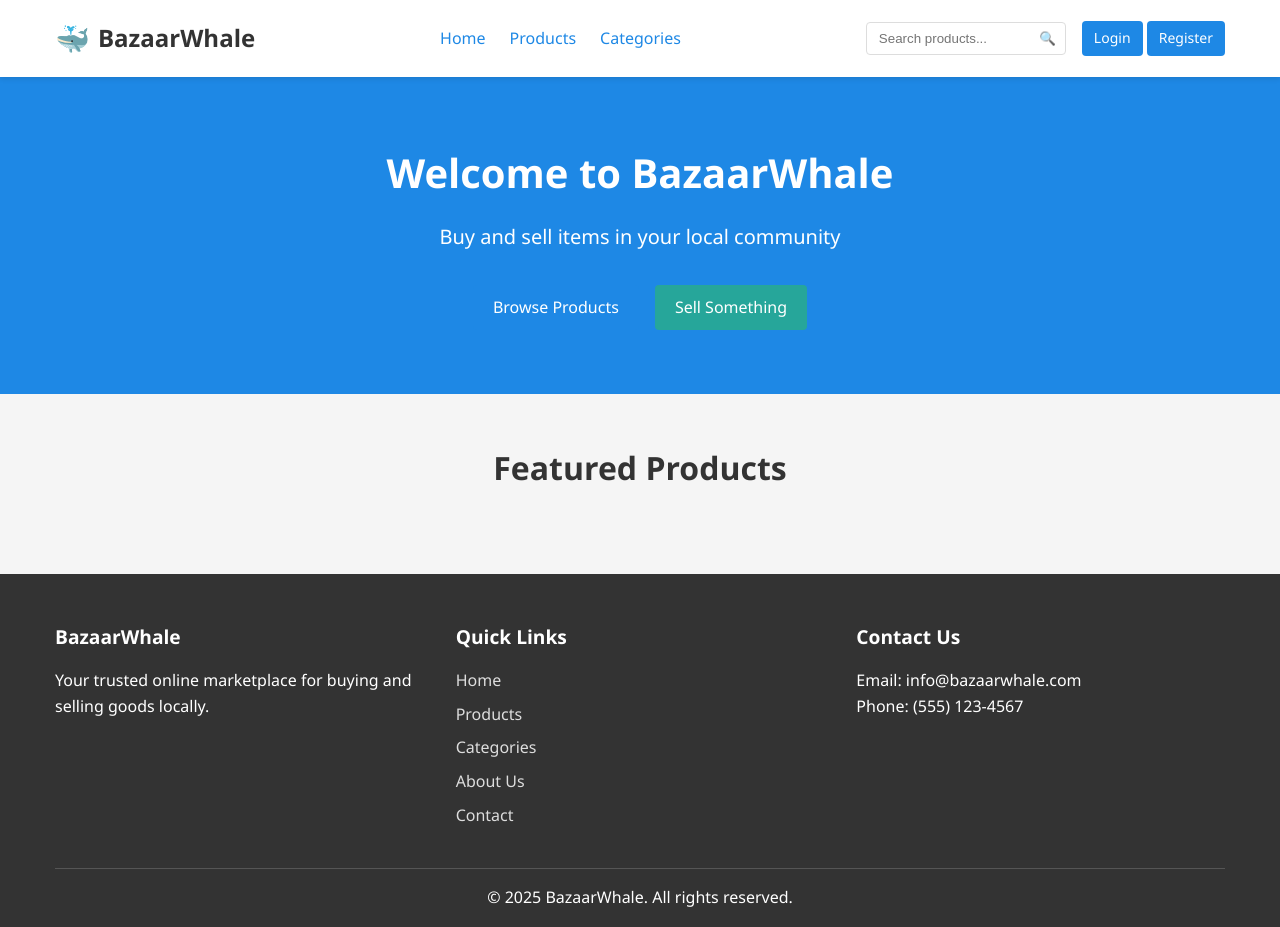
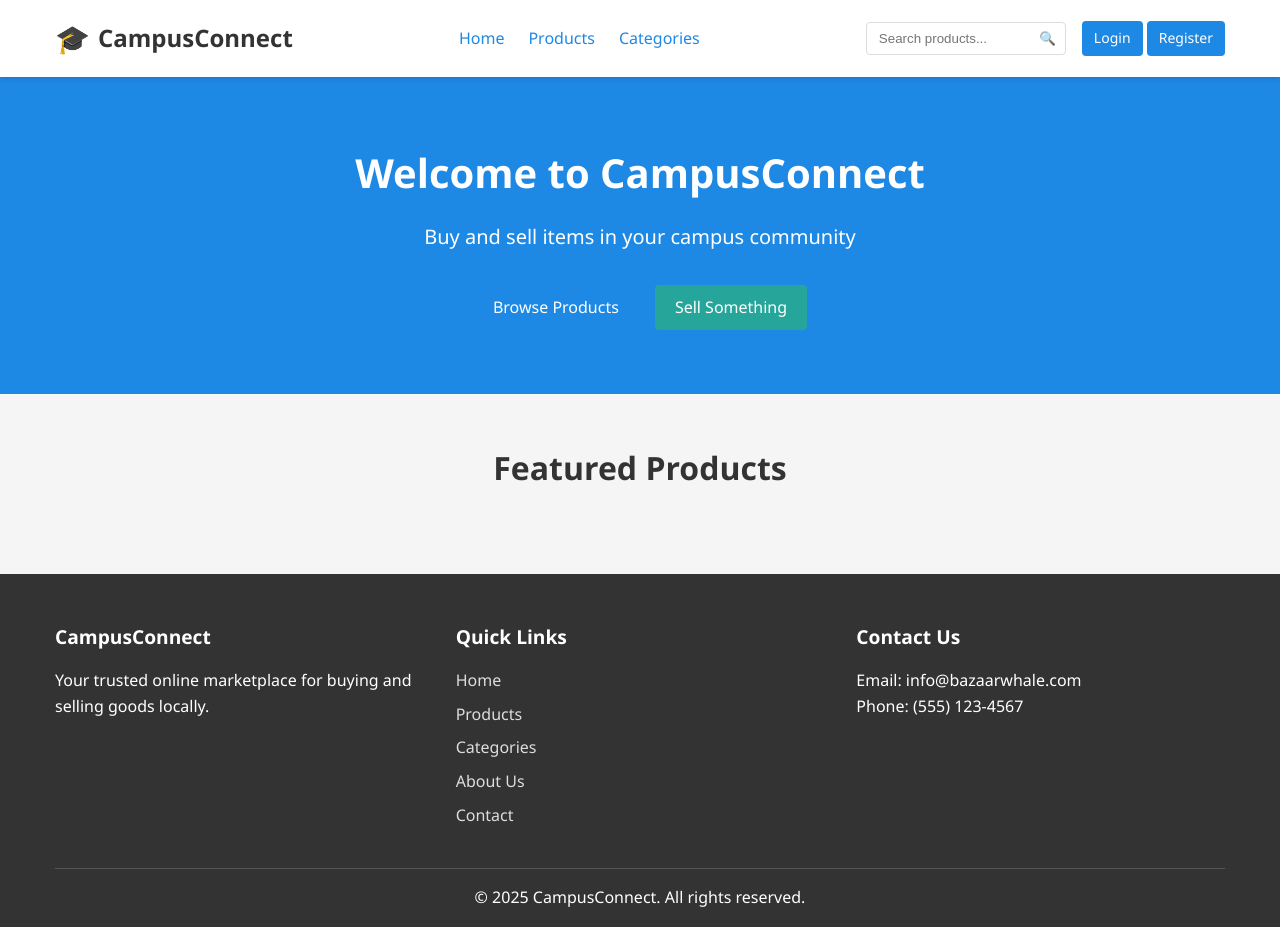
Before and after one commit to Papertown1619/bazaarwhale, a Spring Boot app: page / in a window 1280 px wide. Run offline with Spring Boot 4, Linux system fonts and the light colour scheme; data that the repository does not hold is empty; some of the project's set-up classes (security, data sources, template engines, error pages and the like) are left out, and stand-ins take their place; some libraries are stand-ins or nearby versions.

Commit message:
Rename website to CampusConnect
Update all instances of "bazaarwhale" to "CampusConnect" in the codebase.

```diff
--- a/index.html
+++ b/index.html
@@ -1,13 +1,14 @@
+
 <!DOCTYPE html>
 <html lang="en">
   <head>
     <meta charset="UTF-8" />
     <meta name="viewport" content="width=device-width, initial-scale=1.0" />
-    <title>bazaarwhale</title>
+    <title>CampusConnect</title>
     <meta name="description" content="Lovable Generated Project" />
     <meta name="author" content="Lovable" />
 
-    <meta property="og:title" content="Lovable Generated Project" />
+    <meta property="og:title" content="CampusConnect" />
     <meta property="og:description" content="Lovable Generated Project" />
     <meta property="og:type" content="website" />
     <meta property="og:image" content="https://lovable.dev/opengraph-image-p98pqg.png" />
--- a/src/components/dashboard/DashboardSidebar.tsx
+++ b/src/components/dashboard/DashboardSidebar.tsx
@@ -28,7 +28,7 @@ export function DashboardSidebar() {
       <SidebarHeader className="p-4">
         <div className="flex items-center gap-2">
           <ShoppingCart className="size-6 text-marketplace-600" />
-          <h2 className="text-xl font-bold">Marketplace</h2>
+          <h2 className="text-xl font-bold">CampusConnect</h2>
         </div>
       </SidebarHeader>
 
--- a/src/components/home/HeroSection.tsx
+++ b/src/components/home/HeroSection.tsx
@@ -8,10 +8,10 @@ export function HeroSection() {
       <div className="container relative z-10">
         <div className="max-w-2xl">
           <h1 className="text-4xl font-bold leading-tight md:text-5xl lg:text-6xl">
-            Buy & Sell Anything <br /> in Your Community
+            Buy & Sell Anything <br /> in Your Campus
           </h1>
           <p className="mt-4 text-lg text-white/80 md:text-xl">
-            Join BazaarWhale, your local online marketplace for finding great deals
+            Join CampusConnect, your campus online marketplace for finding great deals
             and selling items you no longer need.
           </p>
           <div className="mt-8 flex flex-wrap gap-4">
--- a/src/components/layout/Navbar.tsx
+++ b/src/components/layout/Navbar.tsx
@@ -1,4 +1,3 @@
-
 import { Link } from "react-router-dom";
 import { Button } from "@/components/ui/button";
 import { Input } from "@/components/ui/input";
@@ -22,7 +21,7 @@ export function Navbar() {
           </Button>
           <Link to="/" className="flex items-center gap-2">
             <ShoppingBag className="h-6 w-6 text-marketplace-600" />
-            <span className="text-xl font-bold text-marketplace-600">BazaarWhale</span>
+            <span className="text-xl font-bold text-marketplace-600">CampusConnect</span>
           </Link>
         </div>
 
@@ -51,7 +50,6 @@ export function Navbar() {
         </div>
       </div>
 
-      {/* Mobile Search */}
       <div className="container md:hidden pb-3">
         <div className="relative">
           <Search className="absolute left-3 top-2.5 h-4 w-4 text-muted-foreground" />
@@ -59,7 +57,6 @@ export function Navbar() {
         </div>
       </div>
 
-      {/* Mobile Menu */}
       {mobileMenuOpen && (
         <div className="container md:hidden py-3 border-t">
           <nav className="flex flex-col space-y-2">
--- a/src/main/resources/application.properties
+++ b/src/main/resources/application.properties
@@ -1,6 +1,6 @@
 
 # Database Configuration
-spring.datasource.url=jdbc:mysql://localhost:3306/bazaarwhale?createDatabaseIfNotExist=true
+spring.datasource.url=jdbc:mysql://localhost:3306/campusconnect?createDatabaseIfNotExist=true
 spring.datasource.username=root
 spring.datasource.password=
 spring.datasource.driver-class-name=com.mysql.cj.jdbc.Driver
--- a/src/main/resources/templates/fragments/footer.html
+++ b/src/main/resources/templates/fragments/footer.html
@@ -9,7 +9,7 @@
         <div class="container">
             <div class="footer-content">
                 <div class="footer-section">
-                    <h3>BazaarWhale</h3>
+                    <h3>CampusConnect</h3>
                     <p>Your trusted online marketplace for buying and selling goods locally.</p>
                 </div>
 
@@ -32,7 +32,7 @@
             </div>
 
             <div class="footer-bottom">
-                <p>&copy; 2025 BazaarWhale. All rights reserved.</p>
+                <p>&copy; 2025 CampusConnect. All rights reserved.</p>
             </div>
         </div>
     </footer>
--- a/src/main/resources/templates/fragments/header.html
+++ b/src/main/resources/templates/fragments/header.html
@@ -9,8 +9,8 @@
         <div class="container">
             <div class="logo">
                 <a href="/">
-                    <span class="logo-icon">🐳</span>
-                    <span class="logo-text">BazaarWhale</span>
+                    <span class="logo-icon">🎓</span>
+                    <span class="logo-text">CampusConnect</span>
                 </a>
             </div>
 
--- a/src/main/resources/templates/home.html
+++ b/src/main/resources/templates/home.html
@@ -1,10 +1,9 @@
-
 <!DOCTYPE html>
 <html xmlns:th="http://www.thymeleaf.org">
 <head>
     <meta charset="UTF-8">
     <meta name="viewport" content="width=device-width, initial-scale=1.0">
-    <title>BazaarWhale - Online Marketplace</title>
+    <title>CampusConnect - Online Marketplace</title>
     <link rel="stylesheet" th:href="@{/css/styles.css}">
 </head>
 <body>
@@ -12,8 +11,8 @@
 
     <section class="hero">
         <div class="hero-content">
-            <h1>Welcome to BazaarWhale</h1>
-            <p>Buy and sell items in your local community</p>
+            <h1>Welcome to CampusConnect</h1>
+            <p>Buy and sell items in your campus community</p>
             <div class="hero-actions">
                 <a href="/products" class="btn btn-primary">Browse Products</a>
                 <a href="/dashboard/listings/new" class="btn btn-secondary">Sell Something</a>
```
Also changed, not shown: src/components/layout/Footer.tsx (+3 -4 lines), README.md.
